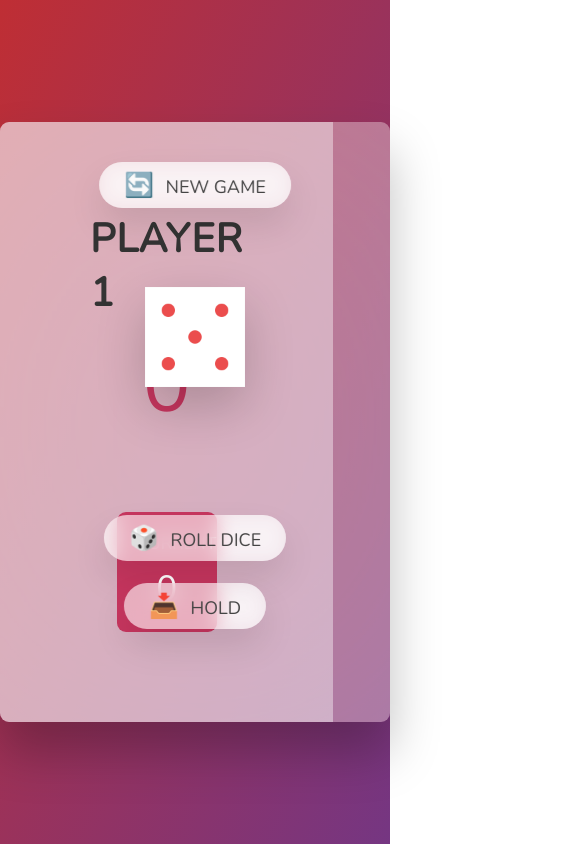
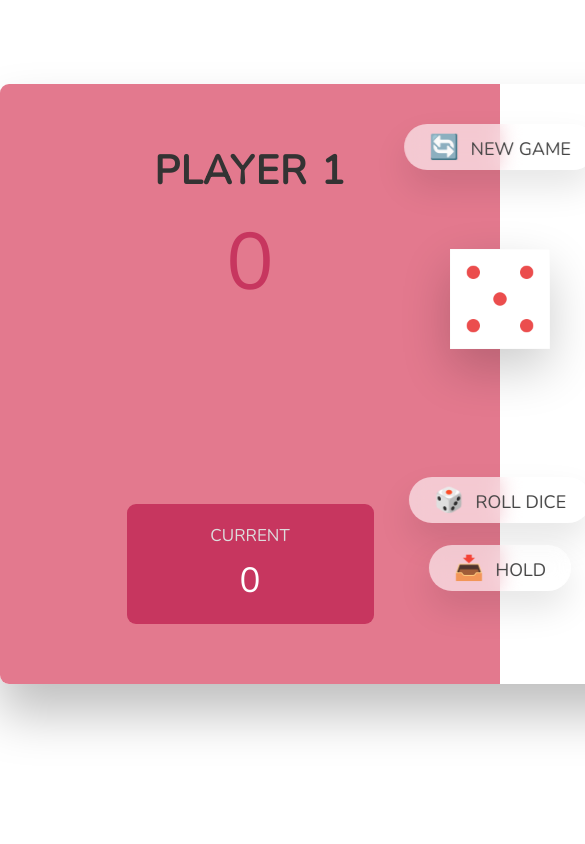
Before and after one commit to JayFranks99/pig-game, a plain HTML site: page index.html in a window 390 px wide. Shown: the top 844 px of the page, 585 px wide, since content can reach past the window. Drawn offline with nearby package versions, Linux system fonts and the light colour scheme.

Commit message:
fix for resetting game

```diff
--- a/index.html
+++ b/index.html
@@ -26,7 +26,8 @@
         </div>
       </section>
 
-      <img class="dice" src="dice-5.png" alt="Playing dice" />
+      <img class="dice dice0" src="dice-5.png" alt="Playing dice" />
+
       <button class="btn btn--new">🔄 New game</button>
       <button class="btn btn--roll">🎲 Roll dice</button>
       <button class="btn btn--hold">📥 Hold</button>
--- a/script.js
+++ b/script.js
@@ -162,6 +162,6 @@ newBtn.addEventListener("click", function () {
   p2Score.textContent = player2.score;
   player2.currentPlayer = false;
   p2Active.classList.remove("player--active");
-  p2Active.classList.remove("player--winner");
+  p1Active.classList.remove("player--winner");
   p2Active.classList.remove("player--winner");
 });
--- a/style.css
+++ b/style.css
@@ -165,3 +165,24 @@ main {
   font-weight: 700;
   color: #c7365f;
 }
+
+@media (max-width: 600px) {
+  body {
+    height: 100vh;
+    display: block;
+    background-image: none;
+    background-color: white;
+  }
+
+  main {
+    top: 10vh;
+  }
+
+  .player {
+    padding: 6rem;
+  }
+
+  .player--active {
+    background-color: #e3798e;
+  }
+}
```
